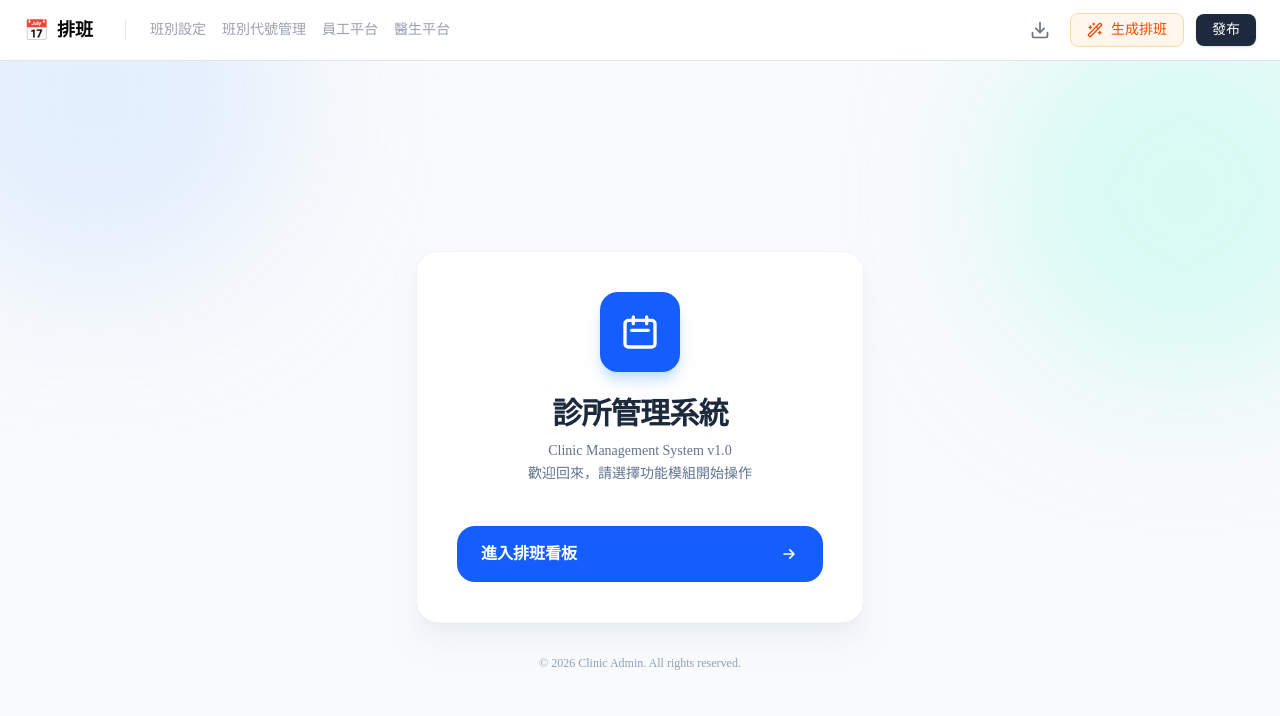
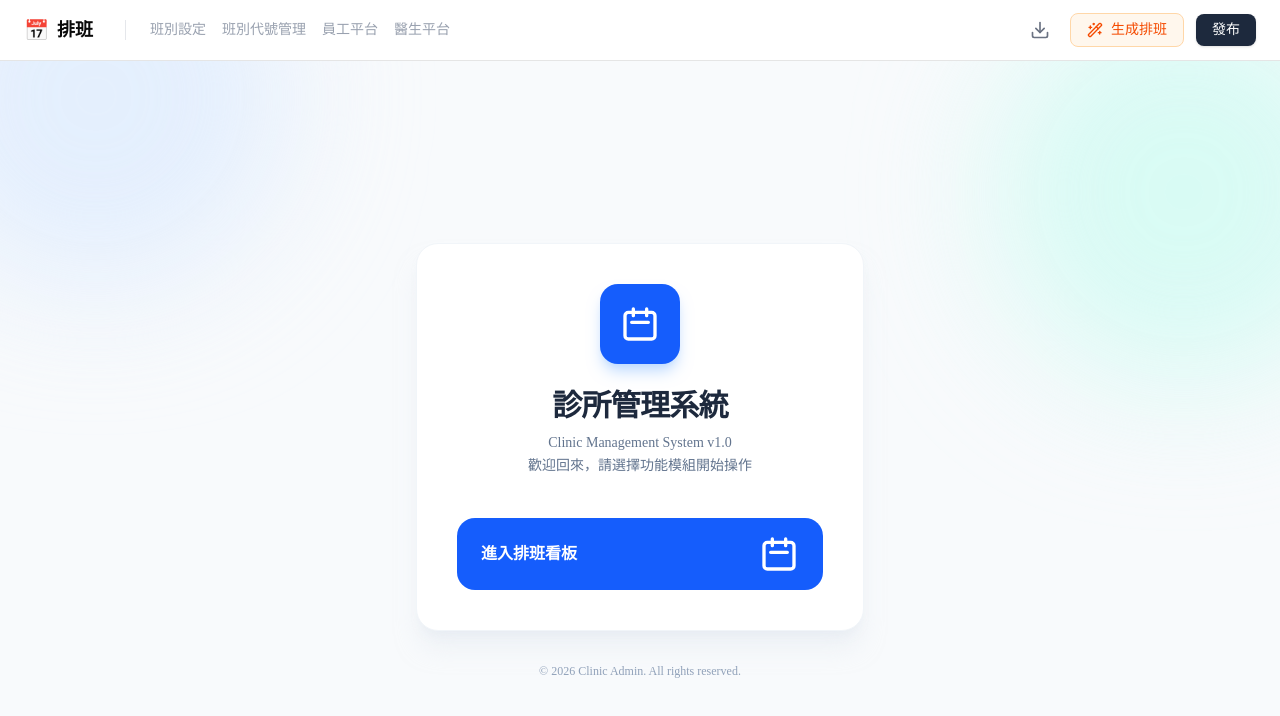
Before and after one commit to angel-retry/clinic-scheduling, a Next.js app: page / in a window 1280 px wide. Shown: the top 716 px of the page. Built offline with nearby package versions, Linux system fonts and the light colour scheme.

Commit message:
svg 加上 title 內容

```diff
--- a/app/page.tsx
+++ b/app/page.tsx
@@ -21,7 +21,9 @@ export default function Home() {
 							fill="none"
 							viewBox="0 0 24 24"
 							stroke="currentColor"
+							role="img"
 						>
+							<title>日曆圖示</title>
 							<path
 								strokeLinecap="round"
 								strokeLinejoin="round"
@@ -49,16 +51,18 @@ export default function Home() {
 
 							<svg
 								xmlns="http://www.w3.org/2000/svg"
-								className="h-5 w-5 flex-shrink-0 transform group-hover:translate-x-1 transition-transform"
+								className="h-10 w-10 text-white"
 								fill="none"
 								viewBox="0 0 24 24"
 								stroke="currentColor"
+								role="img" // 告訴瀏覽器這是一個圖示
 							>
+								<title>日曆圖示</title> {/* 加上這個就不會報錯了 */}
 								<path
 									strokeLinecap="round"
 									strokeLinejoin="round"
 									strokeWidth={2}
-									d="M13 7l5 5m0 0l-5 5m5-5H6"
+									d="M8 7V3m8 4V3m-9 8h10M5 21h14a2 2 0 002-2V7a2 2 0 00-2-2H5a2 2 0 00-2 2v12a2 2 0 002 2z"
 								/>
 							</svg>
 						</Link>
```
